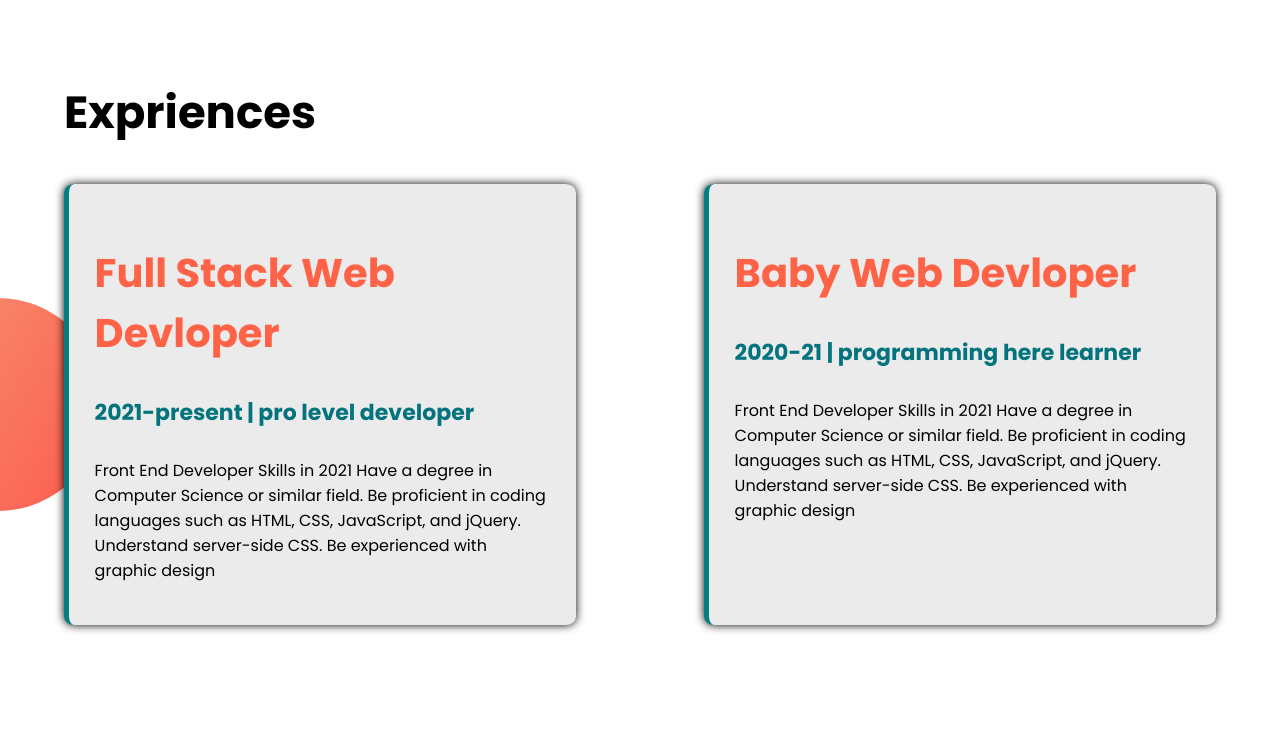
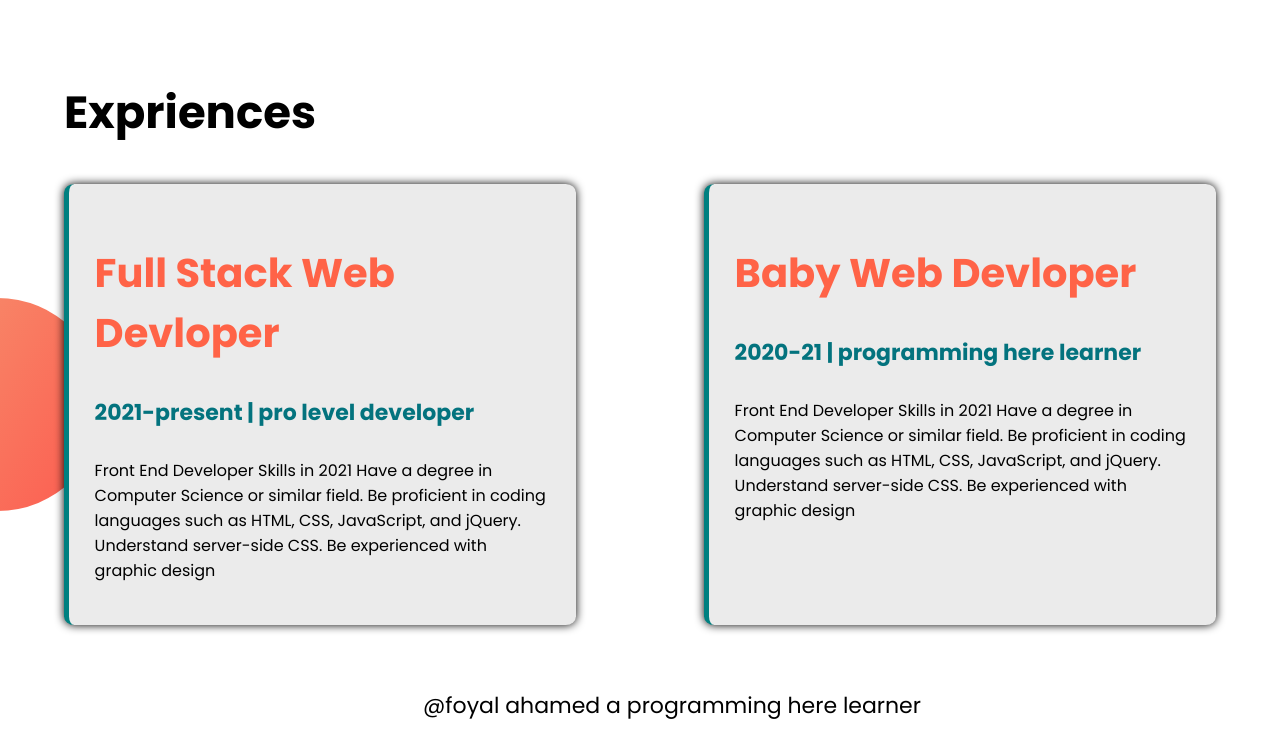
Before and after one commit to foysal1021/parsonal-website, a plain HTML site: page index.html in a window 1280 px wide. Shown: the part 1136-1880 px from the top of the page. Before the commit the page ends 1825 px from the top, so only its background shows below. Drawn offline with Linux system fonts and the light colour scheme.

Commit message:
copywrite

```diff
--- a/index.html
+++ b/index.html
@@ -96,6 +96,8 @@
 
         </div>
 
+        <p class="copywrite"> @foyal ahamed a programming here learner </p>
+
 
 
     </section>
--- a/style.css
+++ b/style.css
@@ -157,3 +157,9 @@ h1.exprience-title {
     margin-left: 5%;
     text-transform: capitalize;
 }
+
+p.copywrite {
+    margin-left: 5%;
+    text-align: center;
+    font-size: 22px;
+}
```
